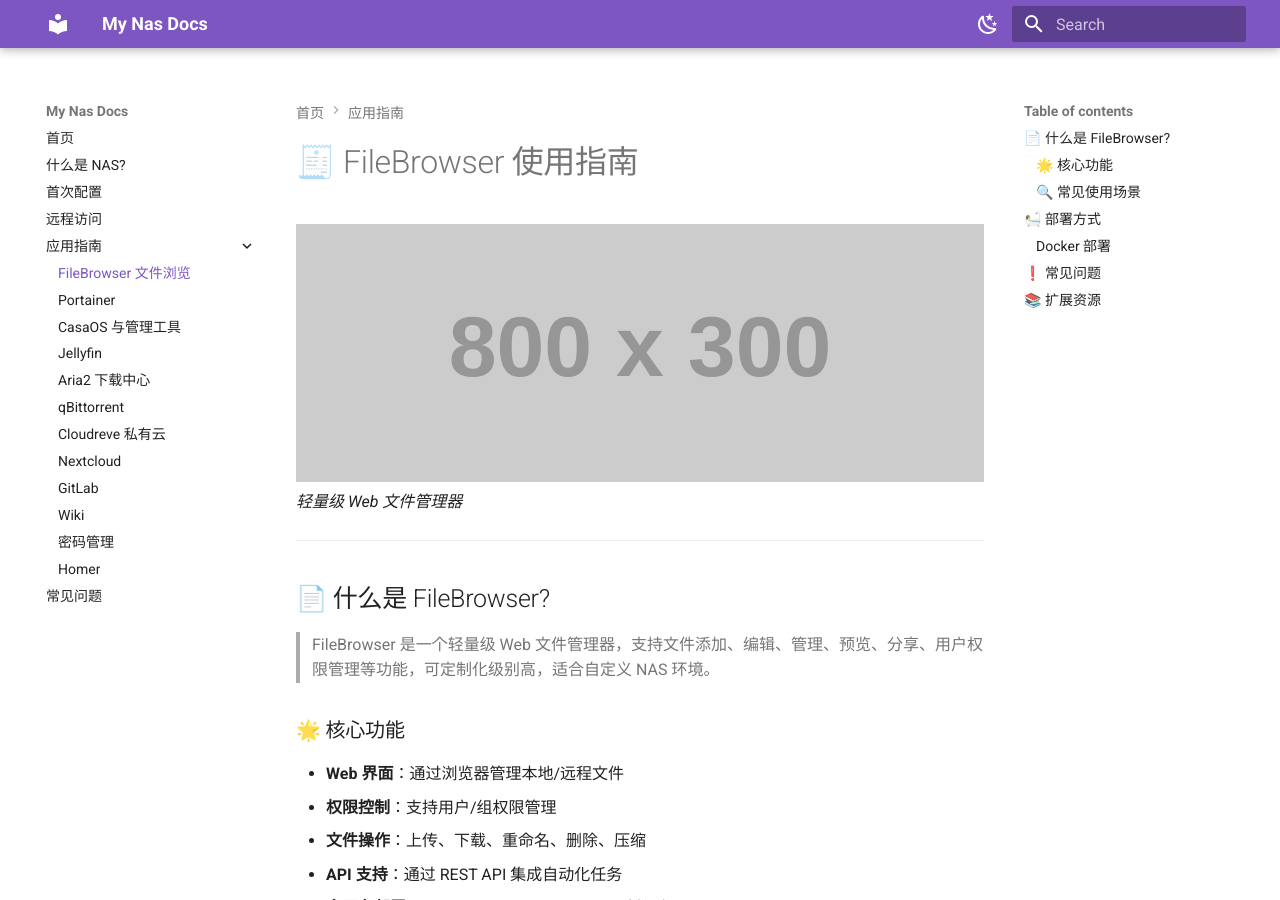
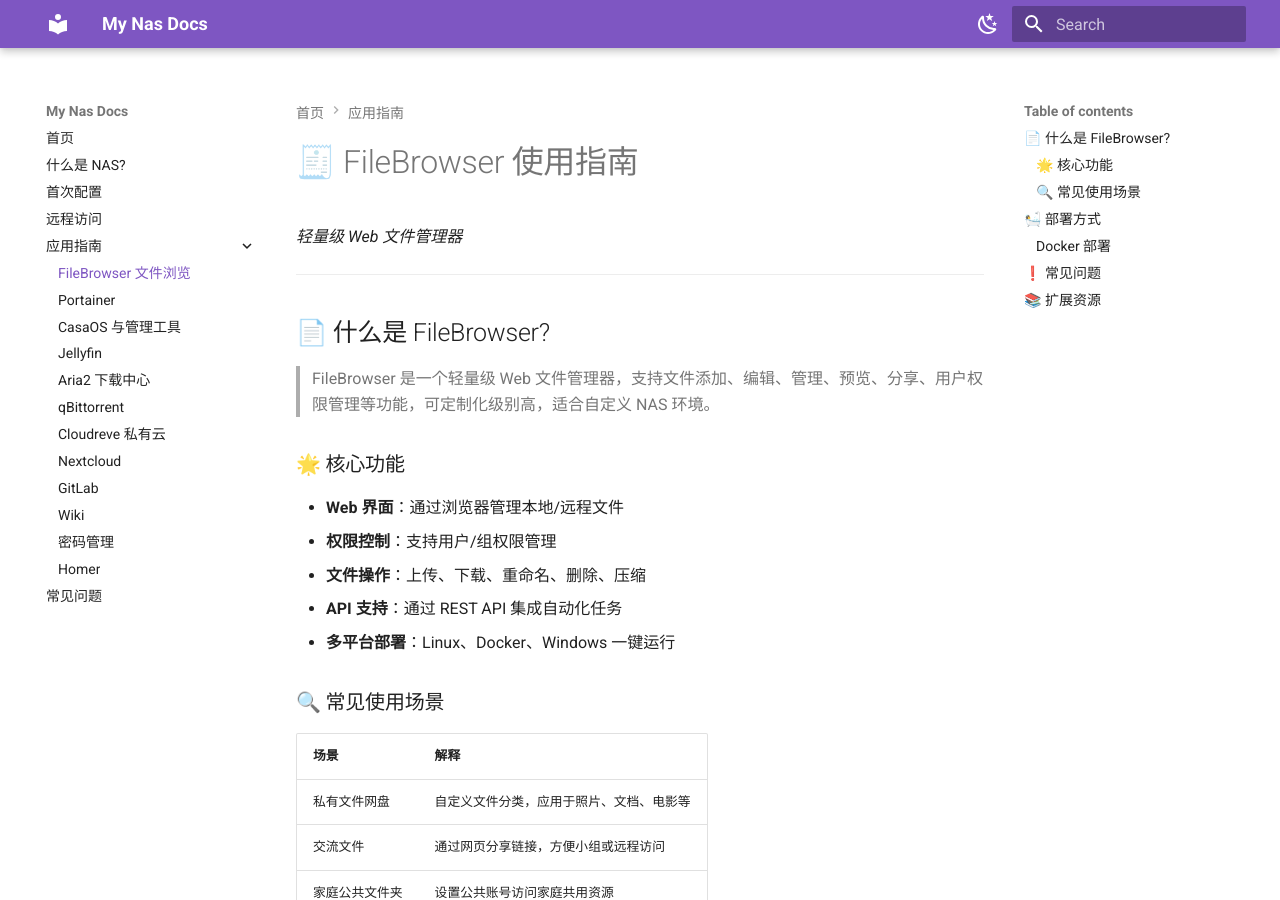
Before and after one commit to zhenda-hub/my-docker-files, an MkDocs documentation site: the page built from docs/applications/filebrowser.md, in a window 1280 px wide and 900 px high. Built offline with MkDocs 1.6.1 and Material for MkDocs 9.7.7, drawn with Linux system fonts in a browser that asks for light colours.

Commit message:
fix(doc): fb

```diff
--- a/docs/applications/filebrowser.md
+++ b/docs/applications/filebrowser.md
@@ -1,6 +1,5 @@
 # 🧾 FileBrowser 使用指南
 
-![FileBrowser Logo](https://via.placeholder.com/800x300.png?text=FileBrowser)
 *轻量级 Web 文件管理器*
 
 ---
```
